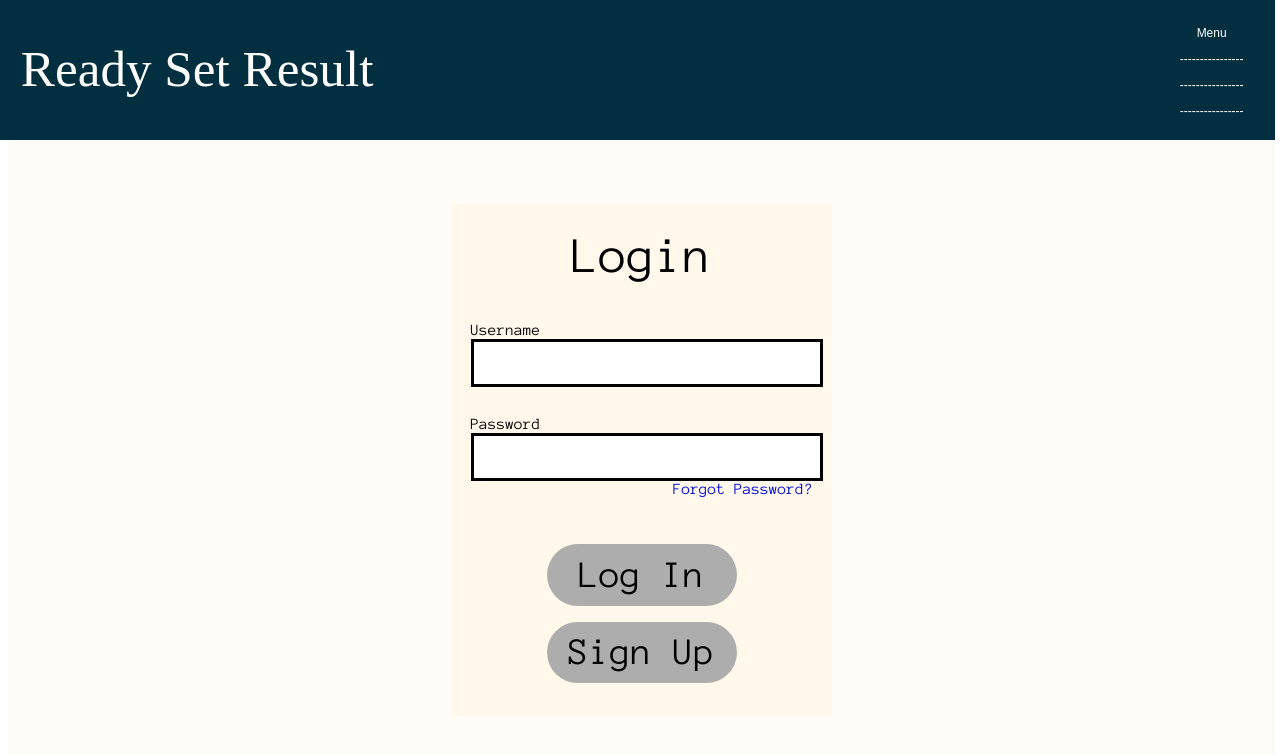
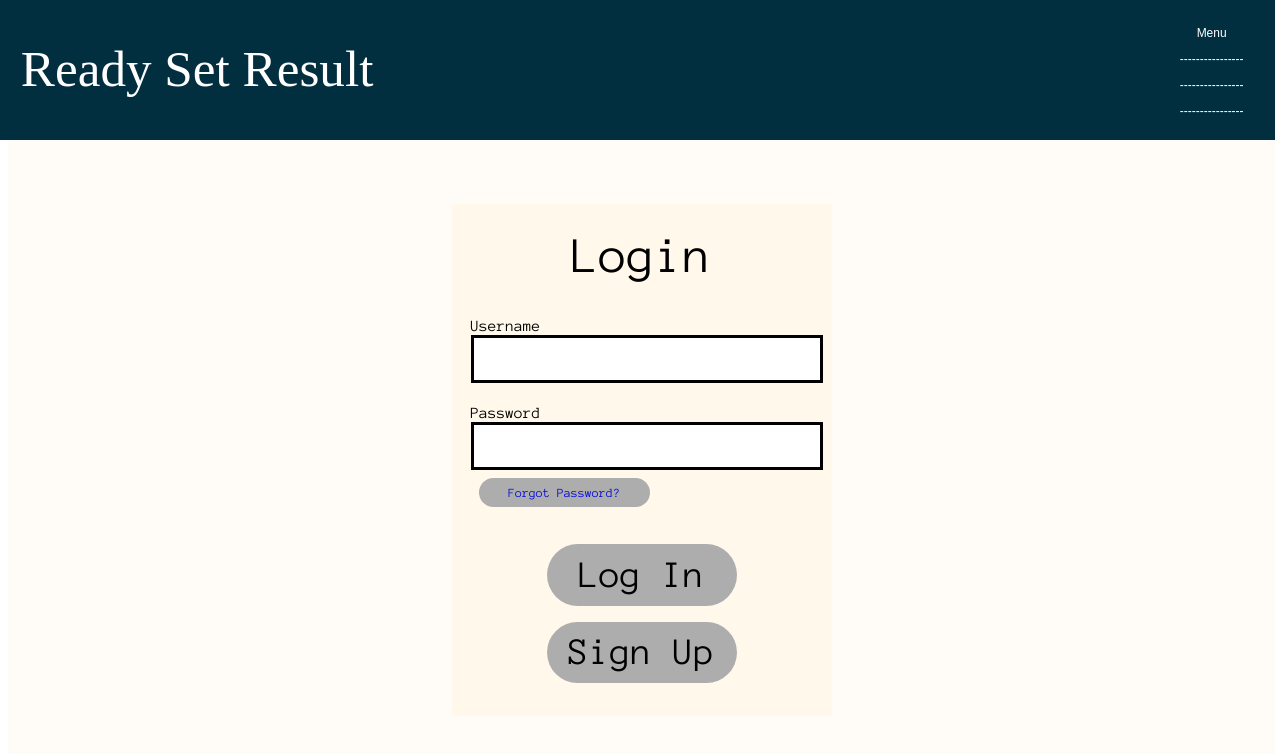
Before and after one commit to danishtran-uci/ready-rep-result, a React (Create React App) app: page /Login in a window 1280 px wide. Shown: the top 754 px of the page. Built offline with nearby package versions, Linux system fonts and the light colour scheme.

Commit message:
login redirect

```diff
--- a/src/App.js
+++ b/src/App.js
@@ -8,6 +8,8 @@ import ProfilePage from './components/profileComponents/ProfilePage';
 import ExerciseInfoPage from './components/ExerciseInfoComponent/ExerciseInfoPage';
 import MacroPage from './components/MarcoComponent/MacroPage';
 import LoginPage from './components/LoginComponent/LoginPage';
+import SignUpPage from './components/signupComponent/SignupPage';
+import PasswordPage from './components/PasswordComponent/PasswordPage';
 
 function App() {
   return (
@@ -45,6 +47,18 @@ function App() {
           path="/ExerciseInfo"
           element={<ExerciseInfoPage />}
         />
+        <Route
+          path="/SignUp"
+          element={<SignUpPage />}
+        />
+        <Route
+          path="/ExerciseInfo"
+          element={<ExerciseInfoPage />}
+        />
+        <Route
+          path="/ChangePassword"
+          element={<PasswordPage />}
+        />
       </Routes>
     </BrowserRouter>
   );
--- a/src/components/LoginComponent/LoginPage.js
+++ b/src/components/LoginComponent/LoginPage.js
@@ -1,5 +1,6 @@
-import {React, useState} from 'react';
+import { React, useState } from 'react';
 import Bar from '../BarComponent/Bar';
+import { useNavigate } from 'react-router-dom';
 
 const buttonStyle = {
   borderRadius: '40px',
@@ -12,7 +13,8 @@ const buttonStyle = {
   border: 'none',
 }
 
-function LoginPage(){
+function LoginPage() {
+  const navigate = useNavigate();
 
   const [loginData, setLoginData] = useState({
     username: '',
@@ -26,14 +28,11 @@ function LoginPage(){
     }));
   }
 
-    function log()
-    {
-        if (loginData.username === '' || loginData.password === '')
-            {
+  function log() {
+    if (loginData.username === '' || loginData.password === '') {
       alert("Please fill out");
     }
-        else
-        {
+    else {
       alert("Success");
       console.log(loginData);
     }
@@ -42,40 +41,48 @@ function LoginPage(){
   return (
     <div>
       <Bar />
-            <div style={{height: '80vh', width: '99vw', background: '#FFFCF7', display: 'flex', justifyContent: 'center',   alignItems: 'center',}}>
-                <div style={{width: '100%', height:'80%', display: 'flex', flexDirection: 'column', alignItems: 'center', justifyContent: 'center'}}>
-                    <div style={{backgroundColor: '#FFF8EB', height: '100%', width: '30%'}}>
-                        <div style={{fontSize:'4vw', textAlign: 'center', height: '20%', display: 'flex', flexDirection: 'column', alignItems: 'center', justifyContent: 'center'}}>
-                            <div style={{textAlign:'center', fontFamily: 'Anonymous Pro'}}>Login</div>
+      <div style={{ height: '80vh', width: '99vw', background: '#FFFCF7', display: 'flex', justifyContent: 'center', alignItems: 'center', }}>
+        <div style={{ width: '100%', height: '80%', display: 'flex', flexDirection: 'column', alignItems: 'center', justifyContent: 'center' }}>
+          <div style={{ backgroundColor: '#FFF8EB', height: '100%', width: '30%' }}>
+            <div style={{ fontSize: '4vw', textAlign: 'center', height: '20%', display: 'flex', flexDirection: 'column', alignItems: 'center', justifyContent: 'center' }}>
+              <div style={{ textAlign: 'center', fontFamily: 'Anonymous Pro' }}>Login</div>
             </div>
 
-                        <div style={{height: '40%', alignItems: 'center', display: 'flex', flexDirection: 'column', justifyContent: 'space-around'}}>
-                            <div style={{width: '90%'}}>
-                                <label style={{fontFamily: 'Anonymous Pro'}}>Username</label>
-                                <div style={{width: '100%'}}>
-                                    <input type='text' style={{width: '100%', height: '5vh', border: '3px solid black'}} onChange={(event) => updateLogin('username', event.target.value)}></input>
+            <div style={{ height: '40%', alignItems: 'center', display: 'flex', flexDirection: 'column', justifyContent: 'space-around' }}>
+              <div style={{ width: '90%' }}>
+                <label style={{ fontFamily: 'Anonymous Pro' }}>Username</label>
+                <div style={{ width: '100%' }}>
+                  <input type='text' style={{ width: '100%', height: '5vh', border: '3px solid black' }} onChange={(event) => updateLogin('username', event.target.value)}></input>
                 </div>
               </div>
 
-                            <div style={{width: '90%'}}>
-                                <label style={{fontFamily: 'Anonymous Pro'}}>Password</label>
-                                <div style={{width: '100%'}}>
-                                    <input type='text' style={{width: '100%', height: '5vh', border: '3px solid black'}} onChange={(event) => updateLogin('password', event.target.value)}></input>
+              <div style={{ width: '90%' }}>
+                <label style={{ fontFamily: 'Anonymous Pro' }}>Password</label>
+                <div style={{ width: '100%' }}>
+                  <input type='text' style={{ width: '100%', height: '5vh', border: '3px solid black' }} onChange={(event) => updateLogin('password', event.target.value)}></input>
                 </div>
-                                <div style={{textAlign: 'right', color: '#0009DA', fontFamily: 'Anonymous Pro'}}>Forgot Password?</div>
+                <button
+                  style={{
+                    ...buttonStyle,
+                    fontSize: '1vw',
+                    color: '#0009DA',
+                    fontFamily: 'Anonymous Pro'
+                  }}
+                  onClick={() => navigate('/ChangePassword')}
+                >Forgot Password?</button>
               </div>
             </div>
 
-                        <div style={{height: '40%', display: 'flex', flexDirection: 'column', justifyContent: 'center', alignItems: 'center'}}>
+            <div style={{ height: '40%', display: 'flex', flexDirection: 'column', justifyContent: 'center', alignItems: 'center' }}>
               <button style={buttonStyle} onClick={log}>Log In</button>
 
-                            <button style={buttonStyle}>Sign Up</button>
+              <button style={buttonStyle} onClick={() => navigate('/SignUp')}>Sign Up</button>
             </div>
 
           </div>
         </div>
       </div>
-        </div>
+    </div >
   )
 };
 
--- a/src/components/PasswordComponent/PasswordPage.js
+++ b/src/components/PasswordComponent/PasswordPage.js
@@ -1,4 +1,4 @@
-import {React, useCallback, useState} from 'react';
+import { React, useCallback, useState } from 'react';
 import Bar from '../BarComponent/Bar';
 
 const buttonStyle = {
@@ -12,23 +12,19 @@ const buttonStyle = {
   border: 'none',
 }
 
-function PasswordPage(){
+function PasswordPage() {
 
   const [newPass, getNewPass] = useState('');
   const [conPass, getConPass] = useState('');
 
-    function confirm()
-    {
-        if (newPass === '' || conPass === '')
-            {
+  function confirm() {
+    if (newPass === '' || conPass === '') {
       alert("Please Fill Out");
     }
-        else if (newPass !== conPass)
-            {
+    else if (newPass !== conPass) {
       alert("Passwords do not match");
     }
-        else
-        {
+    else {
       console.log("New Password: " + newPass);
       alert("Password changed");
     }
@@ -37,26 +33,26 @@ function PasswordPage(){
   return (
     <div>
       <Bar />
-            <div style={{height: '80vh', width: '99vw', background: '#FFFCF7', display: 'flex', justifyContent: 'center',   alignItems: 'center',}}>
-                <div style={{width: '100%', height:'80%', display: 'flex', flexDirection: 'column', alignItems: 'center', justifyContent: 'center'}}>
-                    <div style={{backgroundColor: '#FFF8EB', height: '100%', width: '30%'}}>
-                        <div style={{fontSize:'3vw', textAlign: 'center', height: '20%', display: 'flex', flexDirection: 'column', alignItems: 'center', justifyContent: 'center'}}>
-                            <div style={{textAlign:'center', fontFamily: 'Anonymous Pro'}}>Change Password</div>
+      <div style={{ height: '80vh', width: '99vw', background: '#FFFCF7', display: 'flex', justifyContent: 'center', alignItems: 'center', }}>
+        <div style={{ width: '100%', height: '80%', display: 'flex', flexDirection: 'column', alignItems: 'center', justifyContent: 'center' }}>
+          <div style={{ backgroundColor: '#FFF8EB', height: '100%', width: '30%' }}>
+            <div style={{ fontSize: '3vw', textAlign: 'center', height: '20%', display: 'flex', flexDirection: 'column', alignItems: 'center', justifyContent: 'center' }}>
+              <div style={{ textAlign: 'center', fontFamily: 'Anonymous Pro' }}>Change Password</div>
             </div>
 
-                        <div style={{height: '40%', alignItems: 'center', display: 'flex', flexDirection: 'column', justifyContent: 'space-around'}}>
-                            <div style={{width: '90%'}}>
-                                <label style={{fontFamily: 'Anonymous Pro'}}>New Password</label>
-                                <div style={{width: '100%'}}><input type='text' style={{width: '100%', height: '5vh', border: '3px solid black'}} value={newPass} onChange={(event) => getNewPass(event.target.value)}></input></div>
+            <div style={{ height: '40%', alignItems: 'center', display: 'flex', flexDirection: 'column', justifyContent: 'space-around' }}>
+              <div style={{ width: '90%' }}>
+                <label style={{ fontFamily: 'Anonymous Pro' }}>New Password</label>
+                <div style={{ width: '100%' }}><input type='text' style={{ width: '100%', height: '5vh', border: '3px solid black' }} value={newPass} onChange={(event) => getNewPass(event.target.value)}></input></div>
               </div>
 
-                            <div style={{width: '90%'}}>
-                                <label style={{fontFamily: 'Anonymous Pro'}}>Confirm Password</label>
-                                <div style={{width: '100%'}}><input type='text' style={{width: '100%', height: '5vh', border: '3px solid black'}} value={conPass} onChange={(event) => getConPass(event.target.value)}></input></div>
+              <div style={{ width: '90%' }}>
+                <label style={{ fontFamily: 'Anonymous Pro' }}>Confirm Password</label>
+                <div style={{ width: '100%' }}><input type='text' style={{ width: '100%', height: '5vh', border: '3px solid black' }} value={conPass} onChange={(event) => getConPass(event.target.value)}></input></div>
               </div>
             </div>
 
-                        <div style={{height: '40%', display: 'flex', flexDirection: 'column', justifyContent: 'center', alignItems: 'center'}}>
+            <div style={{ height: '40%', display: 'flex', flexDirection: 'column', justifyContent: 'center', alignItems: 'center' }}>
               <button style={buttonStyle} onClick={confirm}>Confirm</button>
             </div>
 
```
Lines whose indentation alone changed are shown as unchanged.
